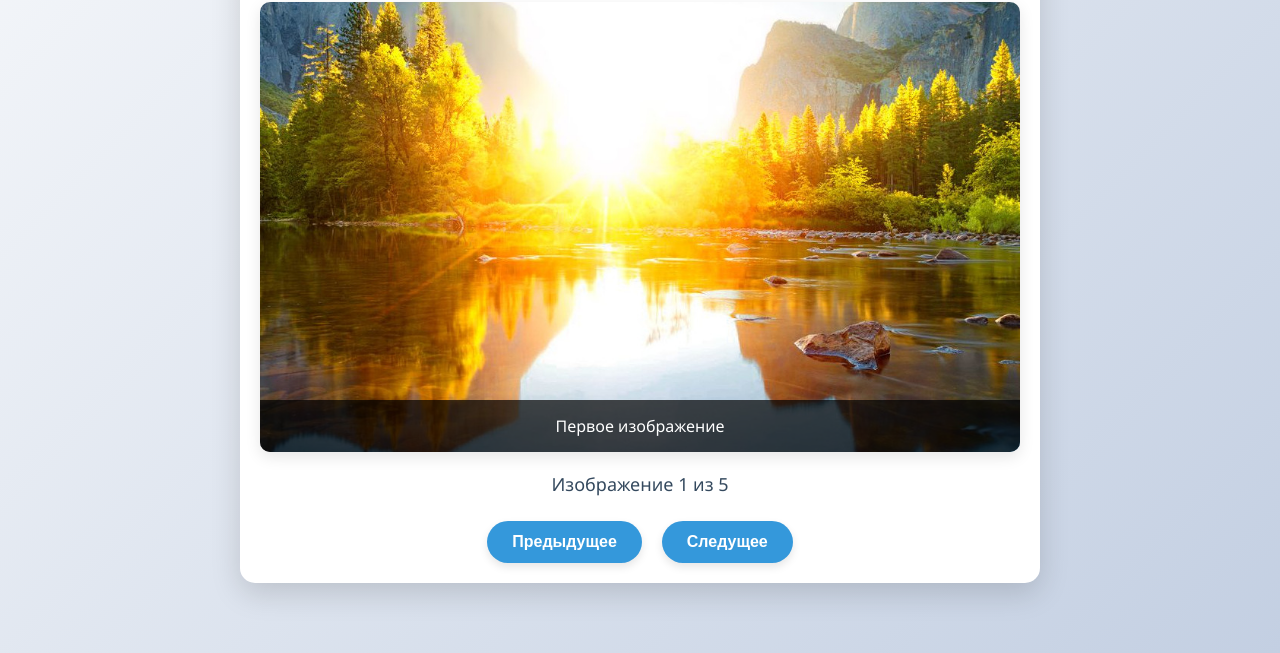
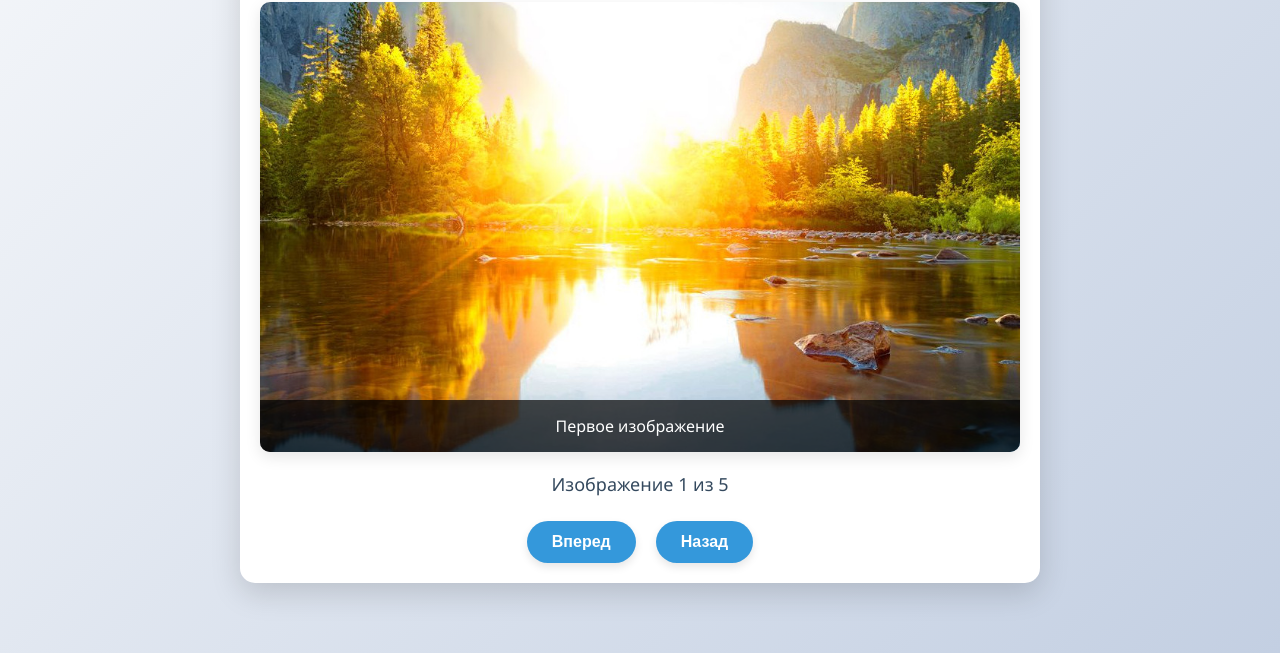
Before and after one commit to AlexnFokin/practice, a website built with webpack: page task3/src/index.html in a window 1280 px wide. Shown: the part 147-800 px from the top of the page. Built offline with nearby package versions, Linux system fonts and the light colour scheme.

Commit message:
fixed button

```diff
--- a/task3/src/index.html
+++ b/task3/src/index.html
@@ -40,8 +40,8 @@
         <div class="counter">Изображение 1 из 5</div>
 
         <div class="buttons">
-            <button class="btn prev-btn">Предыдущее</button>
-            <button class="btn next-btn">Следущее</button>
+            <button class="btn prev-btn">Вперед</button>
+            <button class="btn next-btn">Назад</button>
         </div>
     </div>
 </body>
```
